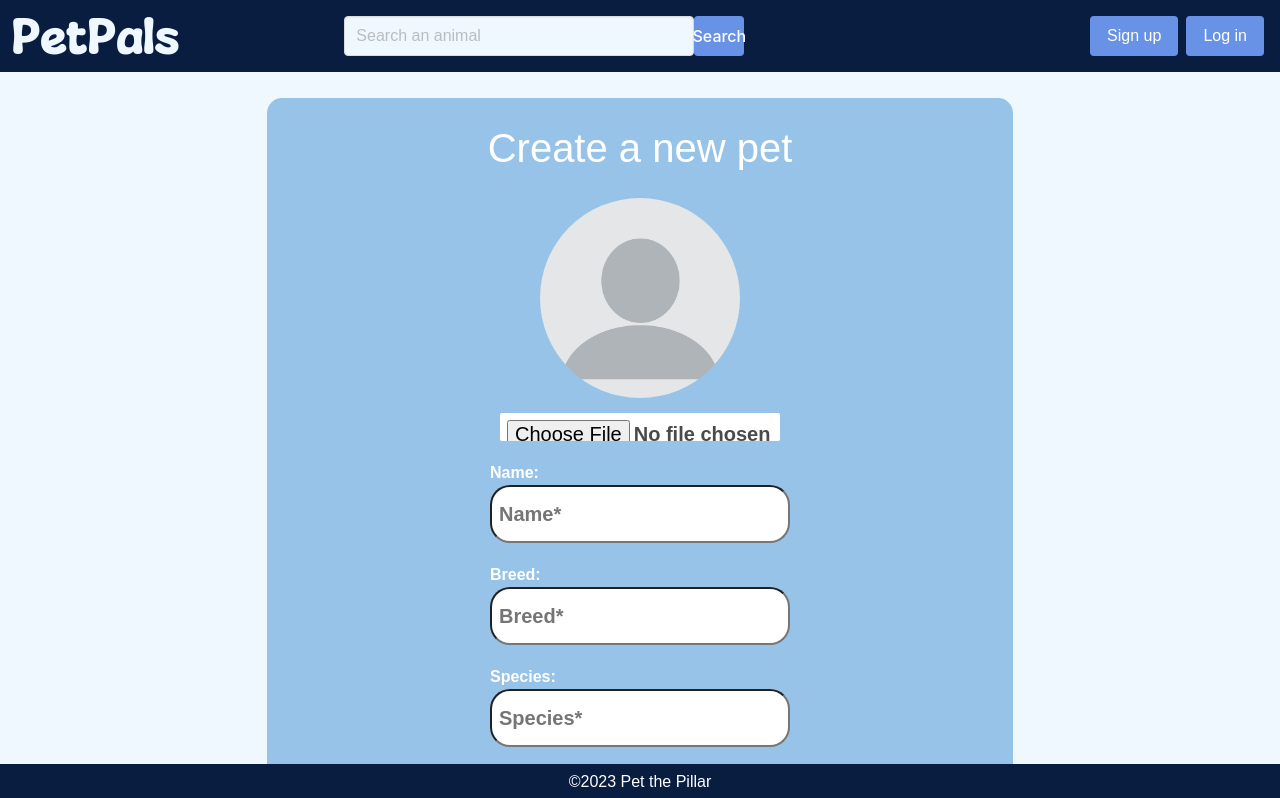
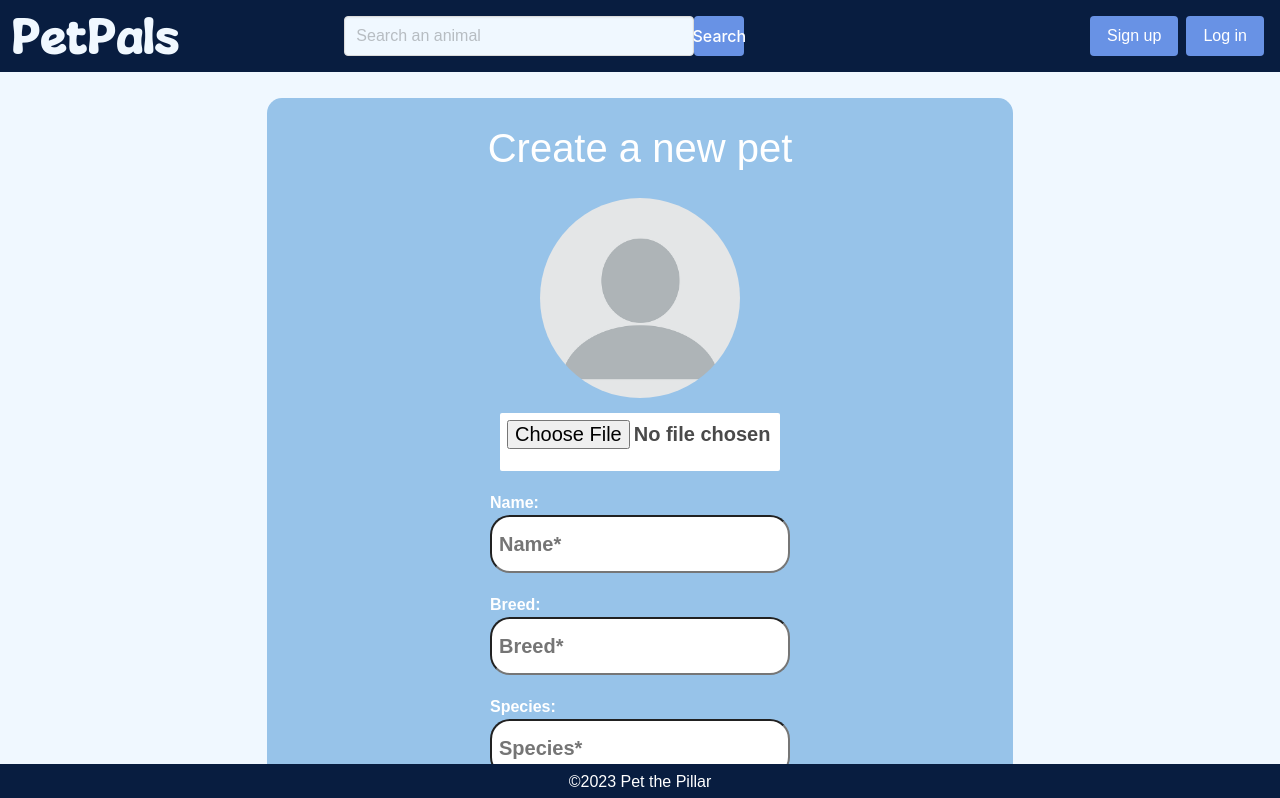
Before and after one commit to DavidZ79/pet-the-pillar-react, a React (Create React App) app: page /pet_create in a window 1280 px wide. Shown: the top 798 px of the page. Built offline with nearby package versions, Linux system fonts and the light colour scheme.

Commit message:
pet create input height fix

```diff
--- a/src/pagecss/petcreatepage.module.css
+++ b/src/pagecss/petcreatepage.module.css
@@ -88,7 +88,6 @@
    margin-right: 10px;
  }
  .login-box input[type="file"] {
-   height: 28px;
    width: 280px;
    border-radius: 2px;
  }
```
